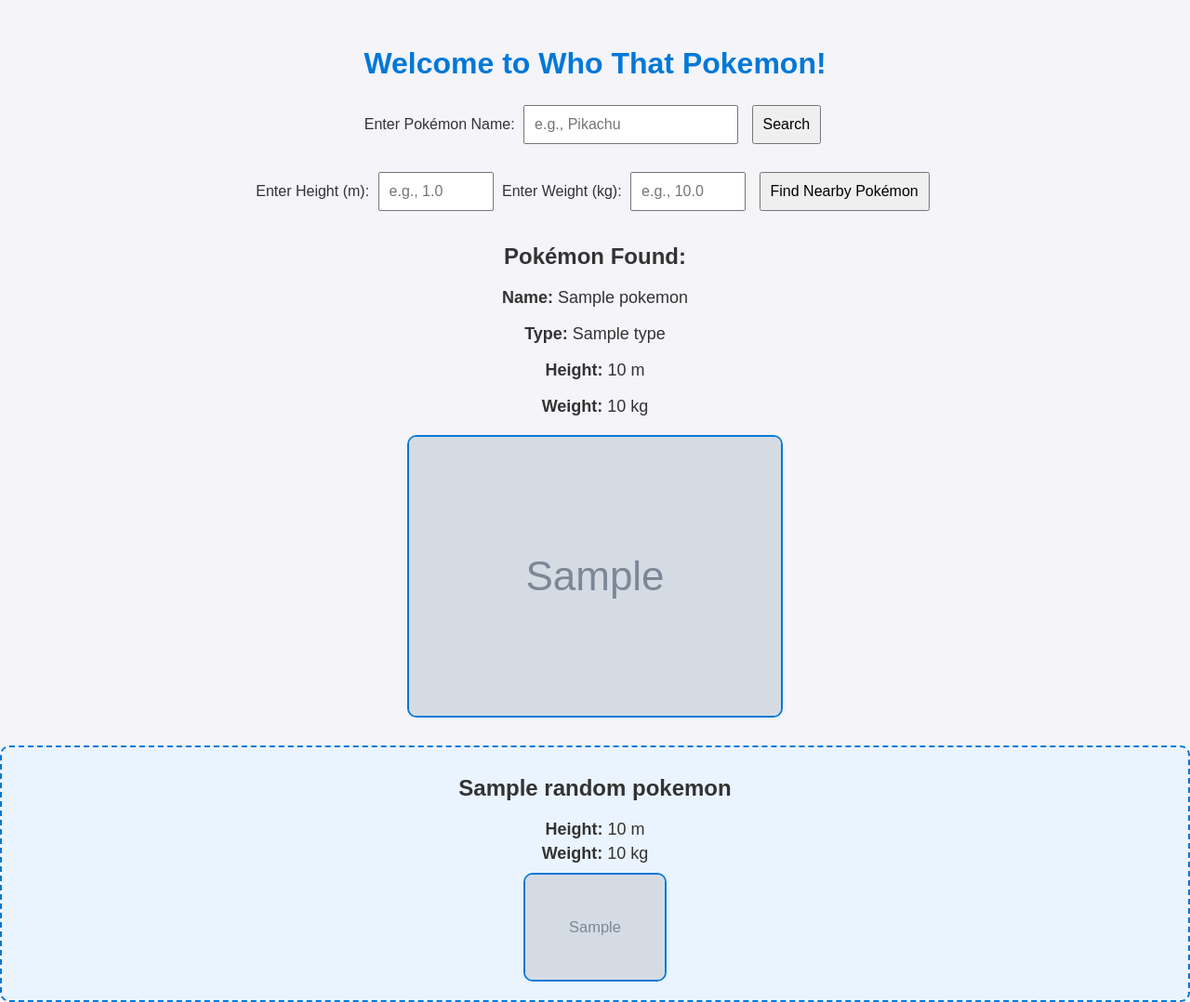
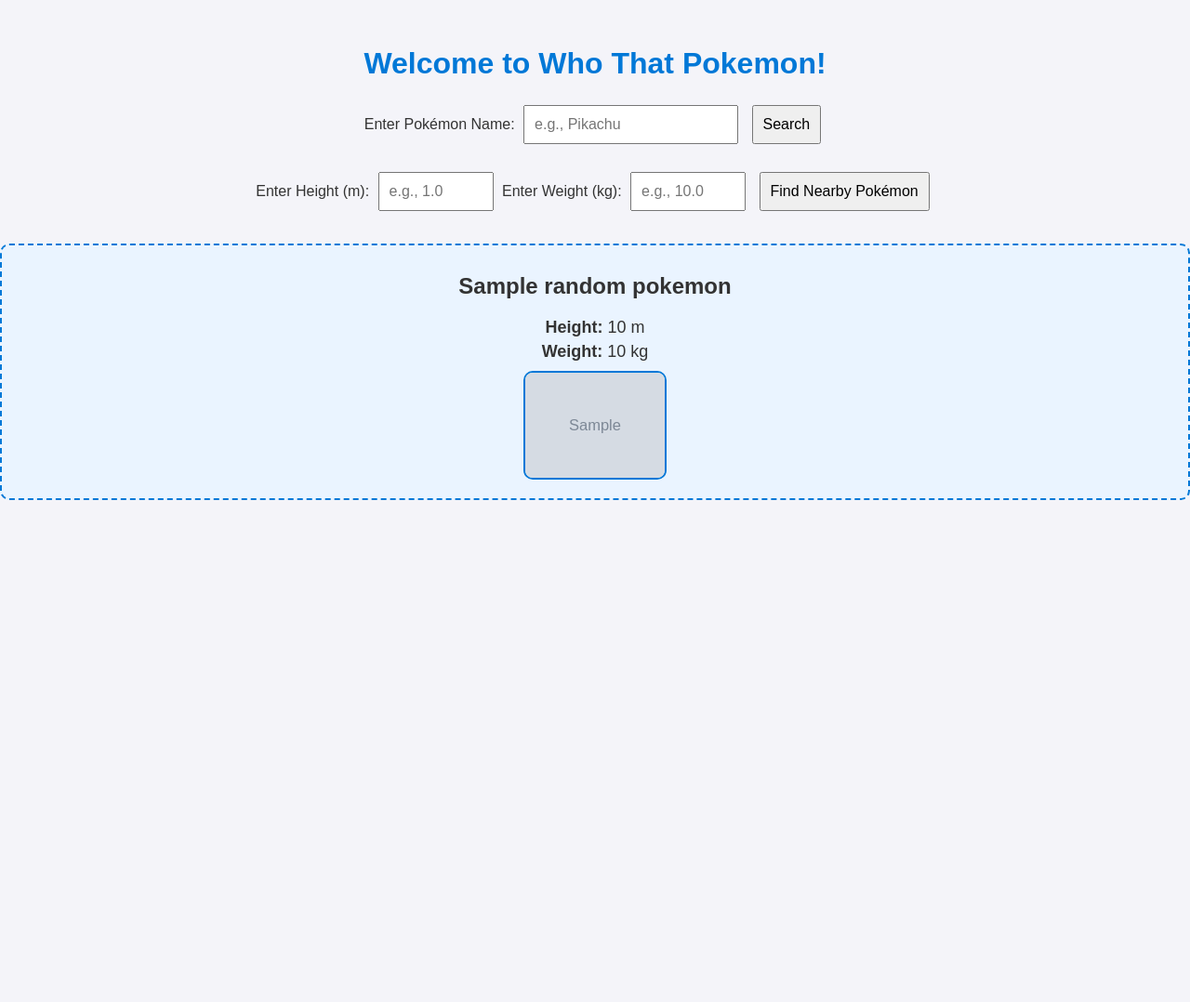
Before and after one commit to louis70109/who-that-pokemon, a FastAPI app: template templates/index.html in a window 1280 px wide. Shown: the whole page at 93% size. After the commit the page ends 538 px from the top, so only its background shows below. Run offline with FastAPI, Linux system fonts and the light colour scheme; the template is opened without the code that fills it: most values are stand-ins (such as "Sample title", 1, 10 or a date in 2020); grey boxes marked "Sample" are stand-in pictures.

Commit message:
Remove Pokémon data display logic from index.html

```diff
--- a/templates/index.html
+++ b/templates/index.html
@@ -24,20 +24,6 @@
         <button type="submit">Find Nearby Pokémon</button>
     </form>
 
-    {% if pokemon_data %}
-        <div class="pokemon-result">
-            <h2>Pokémon Found:</h2>
-            <p><strong>Name:</strong> {{ pokemon_data.name }}</p>
-            <p><strong>Type:</strong> {{ pokemon_data.type }}</p>
-            {% if pokemon_data.height and pokemon_data.weight %}
-                <p><strong>Height:</strong> {{ pokemon_data.height }} m</p>
-                <p><strong>Weight:</strong> {{ pokemon_data.weight }} kg</p>
-            {% endif %}
-            <img src="{{ pokemon_data.image_url }}" alt="Image of {{ pokemon_data.name }}" class="pokemon-image">
-        </div>
-    {% elif pokemon_data is none and request.query_params.get('name') %}
-        <p class="error">Pokémon not found. Please try again.</p>
-    {% endif %}
     {% if random_pokemon %}
         <div class="random-pokemon" id="random-pokemon">
             <h2>{{ random_pokemon.name }}</h2>
```
